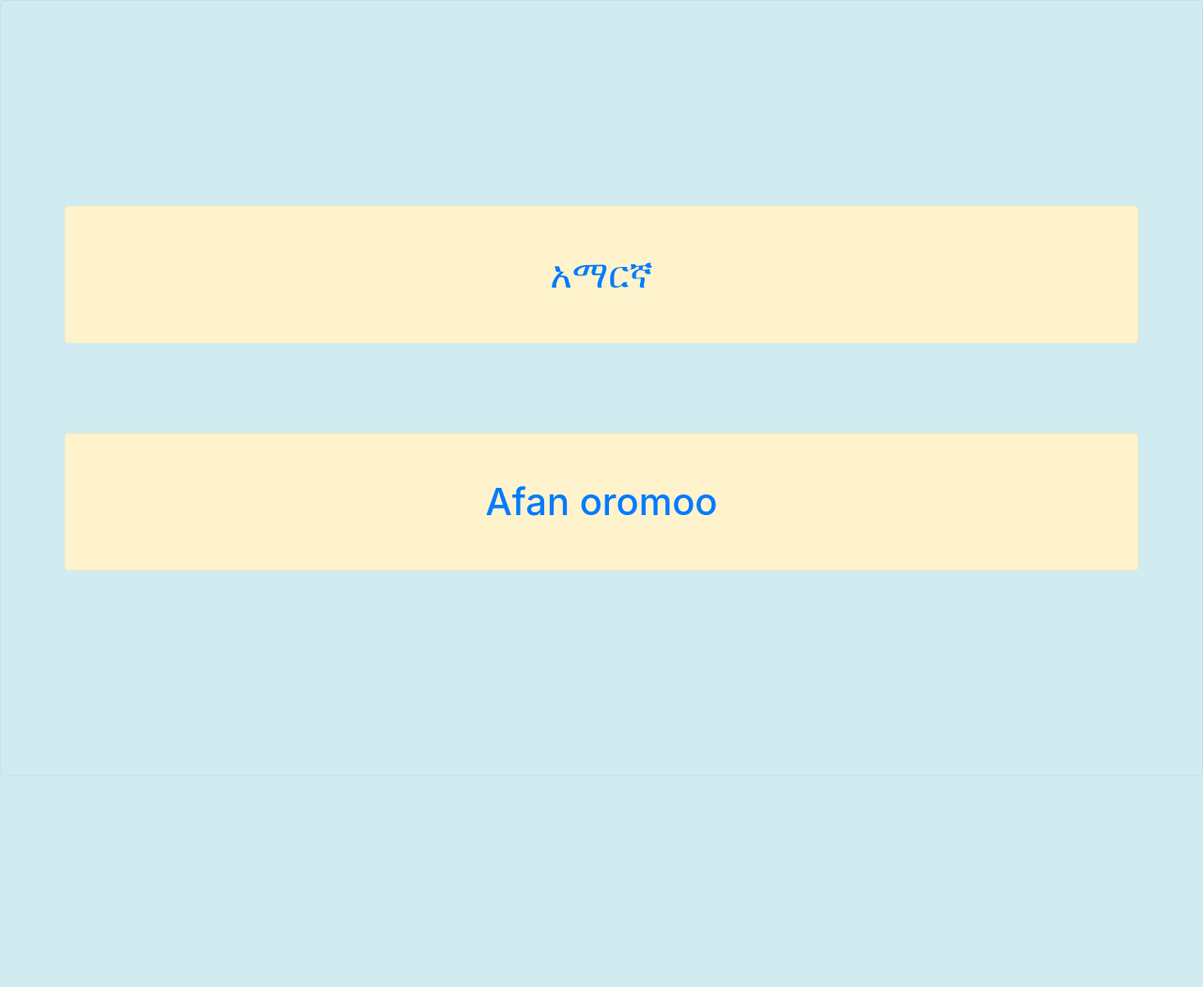
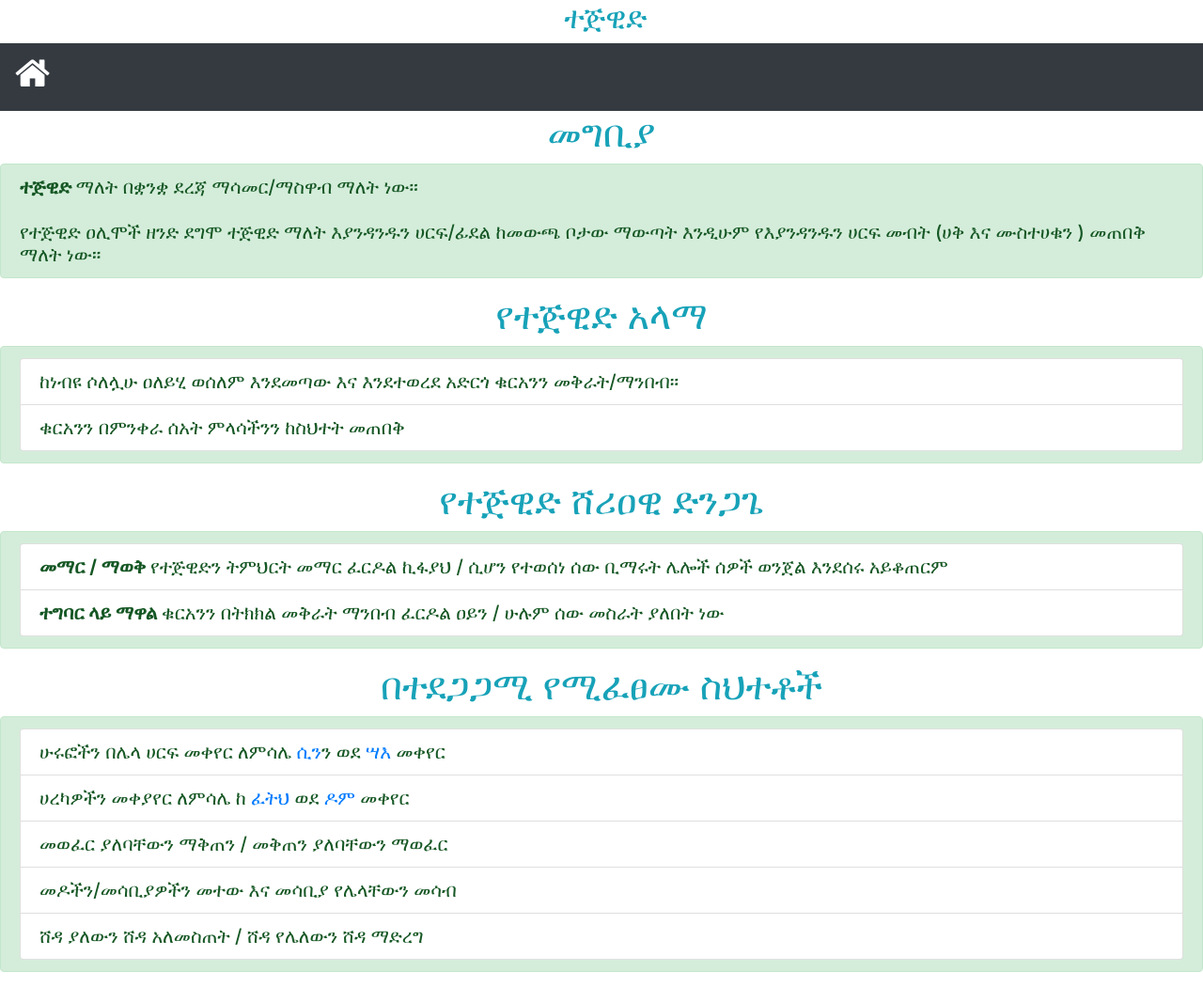
Before and after one commit to ahmefyusuf541/tajwid, a plain HTML site: page index.html in a window 1280 px wide. Shown: the whole page at 94% size. Before the commit the page ends 842 px from the top, so only its background shows below. Drawn offline with nearby package versions, Linux system fonts and the light colour scheme.

Commit message:
Update index.html

```diff
--- a/index.html
+++ b/index.html
@@ -4,26 +4,56 @@
 <head>
     <meta charset="UTF-8">
     <meta name="viewport" content="width=device-width, initial-scale=1.0">
-    <link rel="stylesheet" href="bootstrap.min.css">
+    <link rel="stylesheet" href="../bootstrap.min.css">
     <link rel="stylesheet" href="https://cdnjs.cloudflare.com/ajax/libs/font-awesome/4.7.0/css/font-awesome.min.css">
-    <script src="jquery.min.js"></script>
-    <title>Language | Tajweed</title>
+    <script src="../jquery.min.js"></script>
+    <link href="https://unpkg.com/aos@2.3.1/dist/aos.css" rel="stylesheet">
+    <title>mukedimah| Tajweed</title>
     <style>
-        .d-flex {
-            height: 100vh;
-        }
+
     </style>
 </head>
 
-<body class="alert alert-info">
-    <div class="d-flex flex-column  justify-content-center">
-        <h1 class="text-center alert alert-warning p-5 m-5">
-            <a href="am/index.html">አማርኛ</a>
-        </h1>
-        <h1 class="text-center alert alert-warning p-5 m-5">
-            <a href="or/index.html">Afan oromoo</a>
-        </h1>
-    </div>
+<body>
+    <script src="https://unpkg.com/aos@2.3.1/dist/aos.js"></script>
+    <script>
+        AOS.init();
+    </script>
+    <h2 class="text-center text-info"><i class="fa fa-quran"></i> ተጅዊድ</h2>
+    <nav class="navbar expand navbar-dark bg-dark sticky-top">
+        <h1><a href="index.html" class="text-white"><i class="fa fa-home"></i></a></h1>
+    </nav>
+    <h1 class="text-center text-info" data-aos="fade-left" data-aos-duration="2000" data-aos-delay="400">መግቢያ</h1>
+    <h5 class="alert alert-success" data-aos="zoom-in" data-aos-duration="2000" data-aos-delay="400"><b>ተጅዊድ </b> ማለት በቋንቋ ደረጃ ማሳመር/ማስዋብ ማለት ነው። <br><br> የተጅዊድ ዐሊሞች ዘንድ ደግሞ ተጅዊድ ማለት እያንዳንዱን ሀርፍ/ፊደል ከመውጫ ቦታው ማውጣት እንዲሁም የእያንዳንዱን ሀርፍ መብት (ሀቅ እና ሙስተሀቁን ) መጠበቅ ማለት ነው።
+    </h5>
+
+    <h1 class="text-center text-info" data-aos="fade-left" data-aos-duration="2000" data-aos-delay="400">የተጅዊድ አላማ</h1>
+    <h5 class="alert alert-success" data-aos="zoom-in" data-aos-duration="2000" data-aos-delay="400">
+        <ul class="list-group">
+            <li class="list-group-item">ከነብዩ ሶለሏሁ ዐለይሂ ወሰለም እንደመጣው እና እንደተወረደ አድርጎ ቁርአንን መቅራት/ማንበብ።</li>
+            <li class="list-group-item">ቁርአንን በምንቀራ ሰአት ምላሳችንን ከስህተት መጠበቅ</li>
+        </ul>
+    </h5>
+
+    <h1 class="text-center text-info" data-aos="fade-left" data-aos-duration="2000" data-aos-delay="400">የተጅዊድ ሸሪዐዊ ድንጋጌ</h1>
+    <h5 class="alert alert-success" data-aos="zoom-in" data-aos-duration="2000" data-aos-delay="400">
+        <ul class="list-group">
+            <li class="list-group-item"><b>መማር / ማወቅ </b> የተጅዊድን ትምህርት መማር ፈርዶል ኪፋያህ / ሲሆን የተወሰነ ሰው ቢማሩት ሌሎች ሰዎች ወንጀል እንደሰሩ አይቆጠርም</li>
+            <li class="list-group-item"><b>ተግባር ላይ ማዋል </b> ቁርአንን በትክክል መቅራት ማንበብ ፈርዶል ዐይን / ሁሉም ሰው መስራት ያለበት ነው</li>
+        </ul>
+    </h5>
+
+    <h1 class="text-center text-info" data-aos="fade-left" data-aos-duration="2000" data-aos-delay="400">በተደጋጋሚ የሚፈፀሙ ስህተቶች</h1>
+    <h5 class="alert alert-success" data-aos="zoom-in" data-aos-duration="2000" data-aos-delay="400">
+        <ul class="list-group">
+            <li class="list-group-item">ሁሩፎችን በሌላ ሀርፍ መቀየር ለምሳሌ <span class="text-primary">ሲን</span>ን ወደ <span class="text-primary">ሣእ</span> መቀየር</li>
+            <li class="list-group-item">ሀረካዎችን መቀያየር ለምሳሌ ከ <span class="text-primary">ፈትህ </span> ወደ <span class="text-primary">ዶም</span> መቀየር</li>
+            <li class="list-group-item">መወፈር ያለባቸውን ማቅጠን / መቅጠን ያለባቸውን ማወፈር</li>
+            <li class="list-group-item">መዶችን/መሳቢያዎችን መተው እና መሳቢያ የሌላቸውን መሳብ</li>
+            <li class="list-group-item">ሸዳ ያለውን ሸዳ አለመስጠት / ሸዳ የሌለውን ሸዳ ማድረግ</li>
+        </ul>
+    </h5>
+
 </body>
 
 </html>
```
